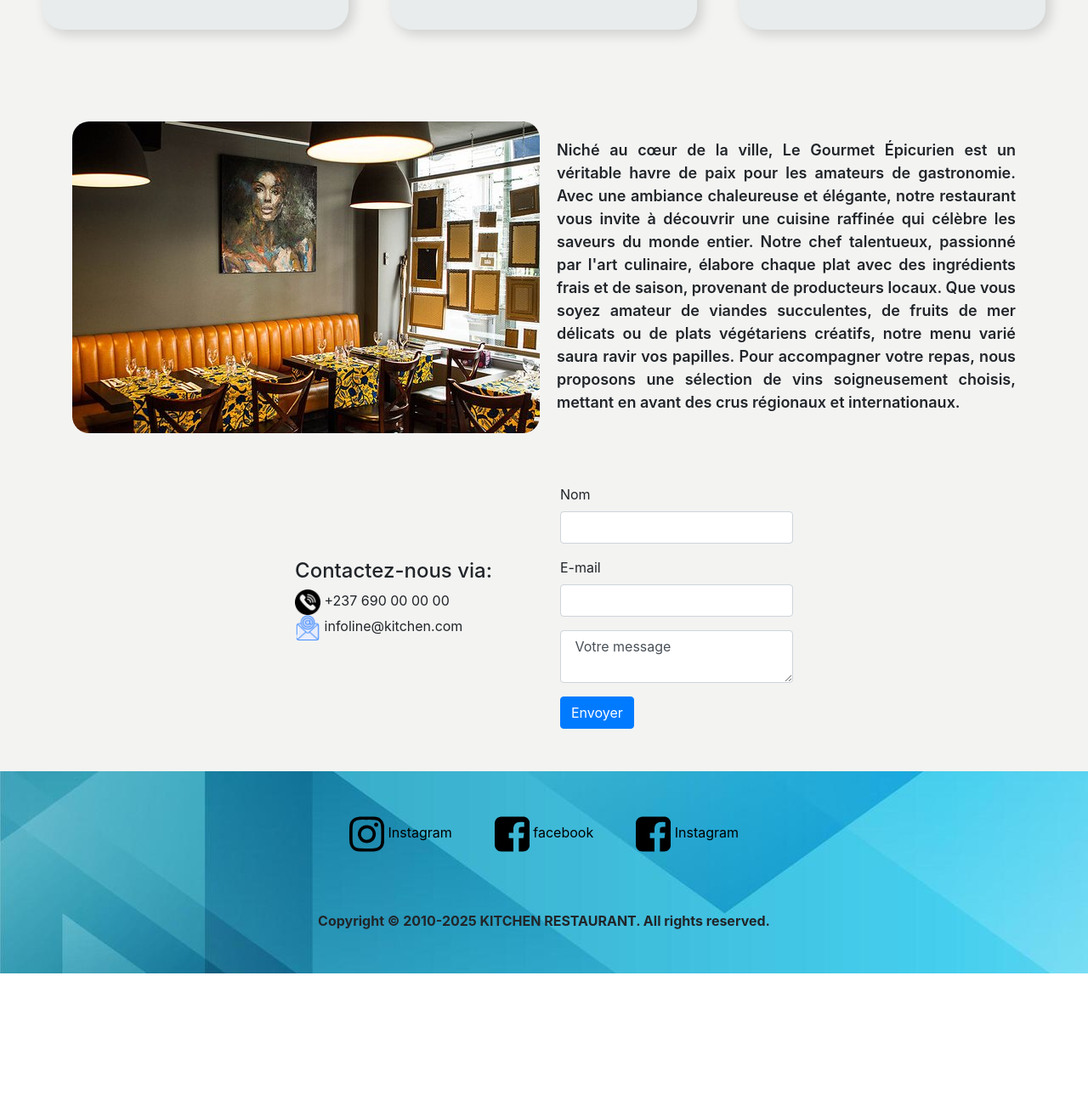
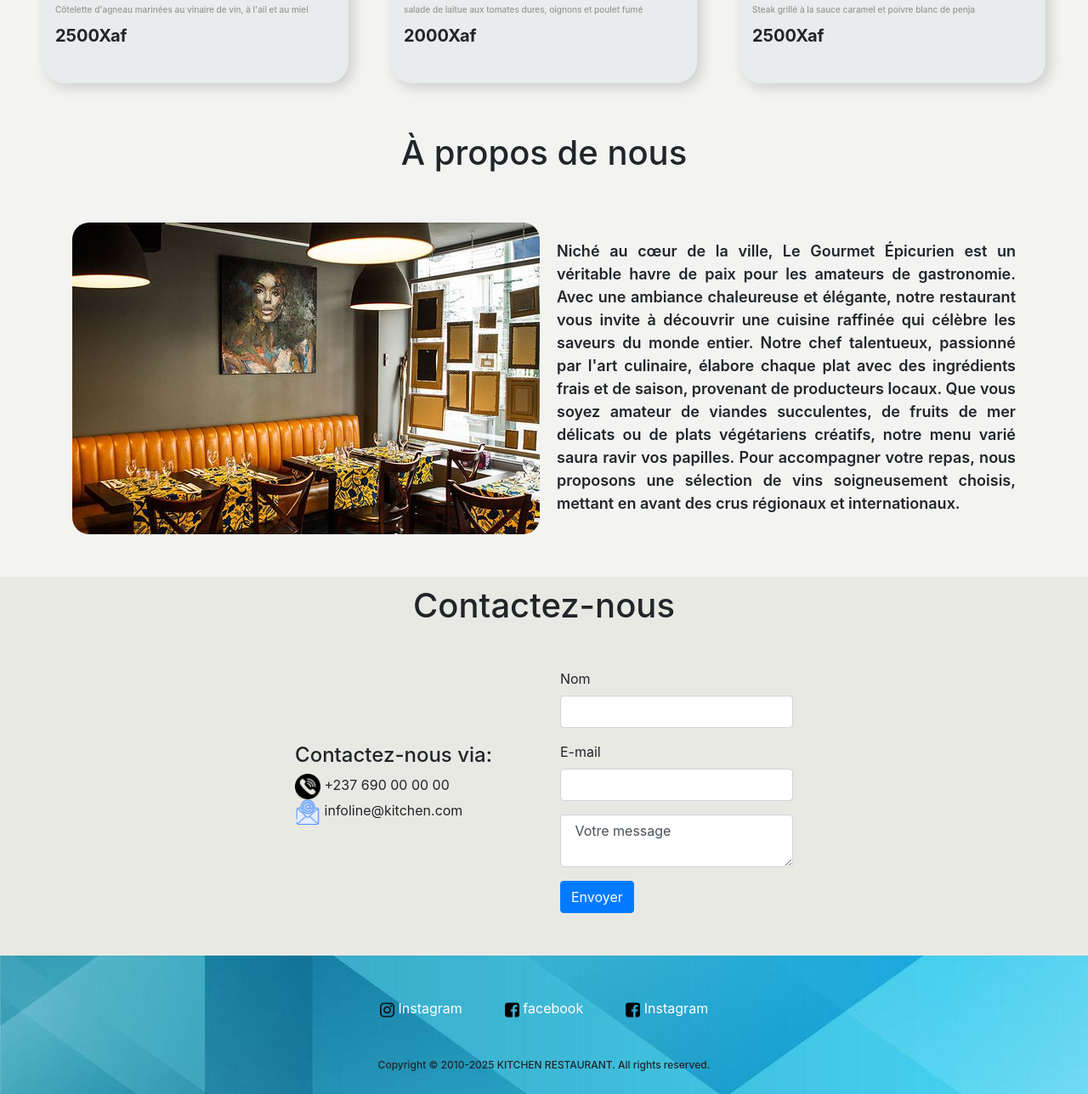
Before and after one commit to Charles-William-B/Check-Point-Bootstrap-GMC-school-of-technologie, a plain HTML site: page index.html in a window 1280 px wide. Shown: the part 1033-2321 px from the top of the page at 85% size. Before the commit the page ends 2179 px from the top, so only its background shows below. Drawn offline with nearby package versions, Linux system fonts and the light colour scheme.

Commit message:
second commit

```diff
--- a/index.html
+++ b/index.html
@@ -53,6 +53,7 @@
             <div class="section1">
 
                 <div class="container-fluid">
+                    <h1> Notre Menu</h1>
 
                     <!-- container -->
 
@@ -96,6 +97,10 @@
         <div class="section2">
 
             <div class="container">
+
+                <h1>À propos de nous</h1>
+
+
                 <div class="row">
 
                     <div id="colonne1" class="col-lg-6">
@@ -132,7 +137,10 @@
         <div class="section3">
 
             <div class="container-fluid">
+                <h1> Contactez-nous</h1>
                 <div class="row">
+
+
 
                     <div class="contacts">
 
--- a/style.css
+++ b/style.css
@@ -91,6 +91,11 @@
 
   .section1{
     .container-fluid{
+      padding-top: 25px;
+
+      h1{
+        text-align: center;
+      }
 
       .row{
         display: flex;
@@ -154,11 +159,15 @@
     /* section2 */
 
     .section2{
-      padding-top: 50px;
       padding-bottom: 50px;
       background-color: rgb(243,243,242);
 
       .container{
+
+        h1{
+          text-align: center;
+          padding-bottom: 50px;
+        }
 
         .row{
 
@@ -184,8 +193,15 @@
 
     .section3{
 
+
       .container-fluid{
+
         padding-bottom: 50px;
+        background-color: rgb(233, 233, 228);
+        h1{
+          text-align: center;
+          margin-bottom: 50px;
+        }
       }
 
       .row{
@@ -225,9 +241,13 @@
           }
           li{
             list-style: none;
+
+            img{
+              height: 20px;
+            }
         }
         a{
-          color: black;
+          color: white;
         }
 
       }
@@ -235,7 +255,9 @@
       .mentionlegale{
 
         text-align: center;
-        padding: 50px;
-        font-weight: 700;
+        padding-top: 30px;
+        padding-bottom: 25px;
+        font-weight: 500;
+        font-size: 12px;
       }
     }
```
